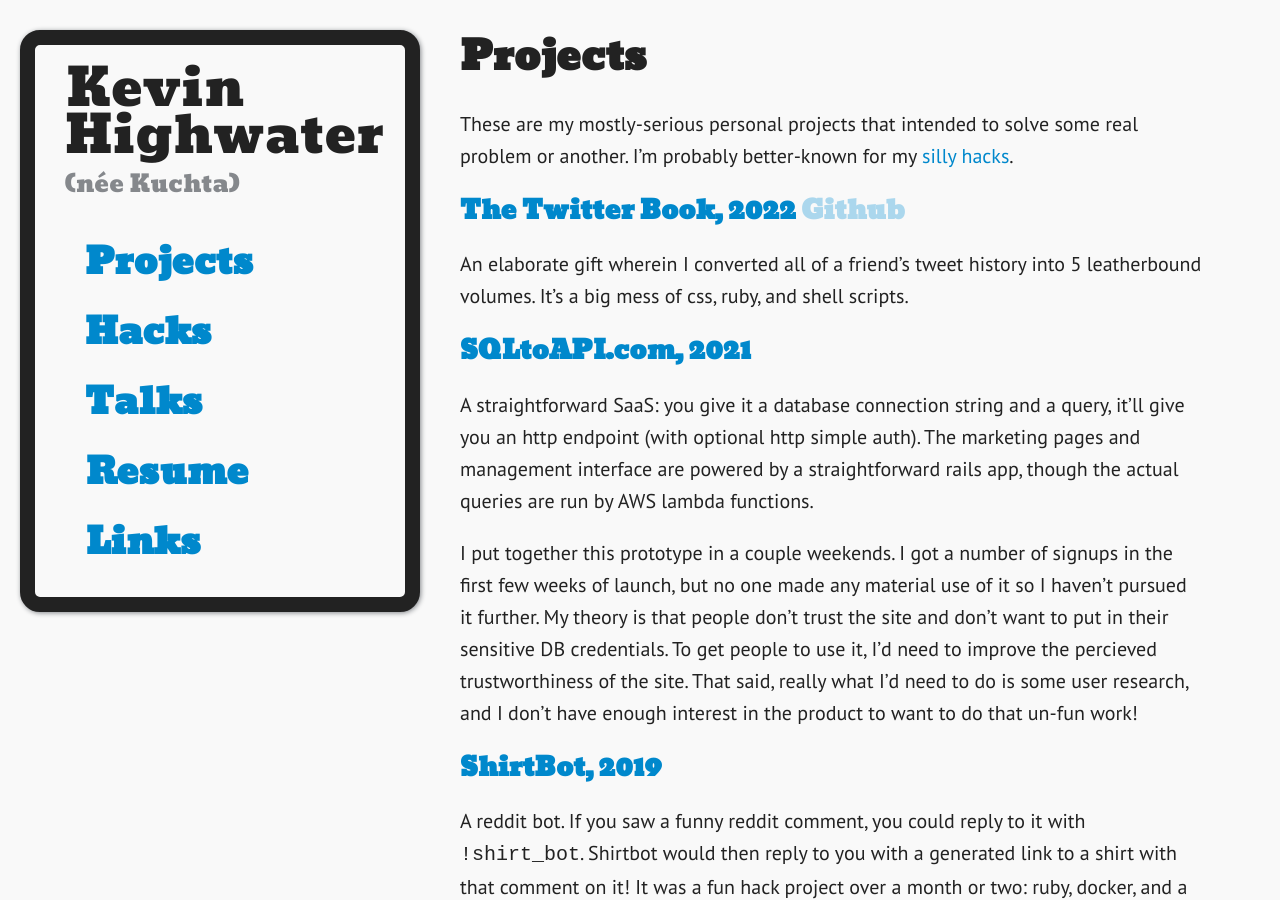
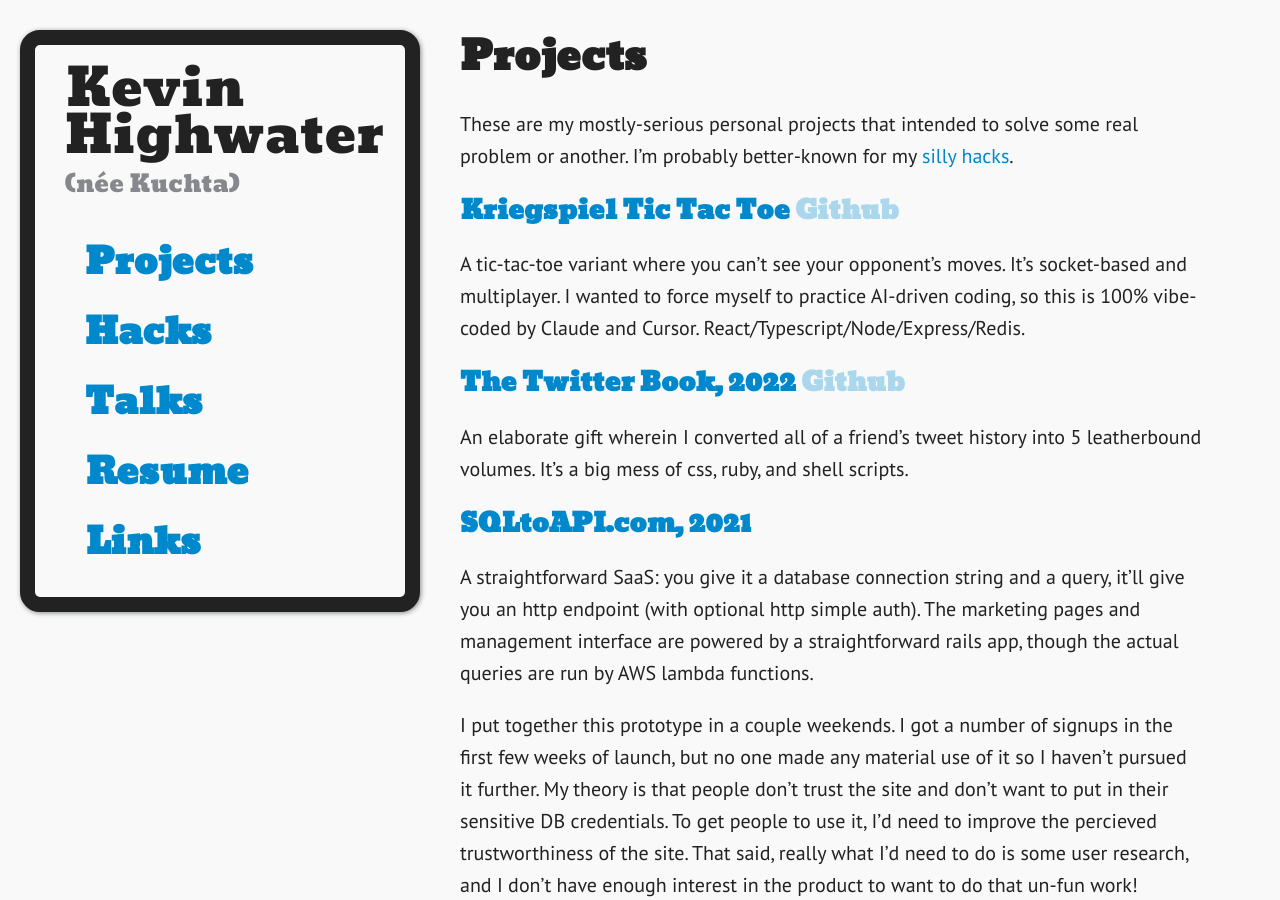
Before and after one commit to kkuchta/blog2, a Jekyll site: the page built from projects.md, in a window 1280 px wide and 900 px high. Built offline with Jekyll 4.4.1, drawn with Linux system fonts in a browser that asks for light colours.

Commit message:
Update projects

```diff
--- a/projects.md
+++ b/projects.md
@@ -4,7 +4,11 @@
 
 # Projects
 
-These are my mostly-serious personal projects that intended to solve some real problem or another.  I'm probably better-known for my [silly hacks](/hacks).
+These are my mostly-serious personal projects that intended to solve some real problem or another. I'm probably better-known for my [silly hacks](/hacks).
+
+## [Kriegspiel Tic Tac Toe](https://kttt.io) <span class='github'>[Github](https://github.com/kkuchta/kttt)</span>
+
+A tic-tac-toe variant where you can't see your opponent's moves. It's socket-based and multiplayer. I wanted to force myself to practice AI-driven coding, so this is 100% vibe-coded by Claude and Cursor. React/Typescript/Node/Express/Redis.
 
 ## [The Twitter Book, 2022](https://twitter.com/QuinnyPig/status/1610317856876683264) <span class='github'>[Github](https://github.com/kkuchta/secret_twitter_book)</span>
 
```
